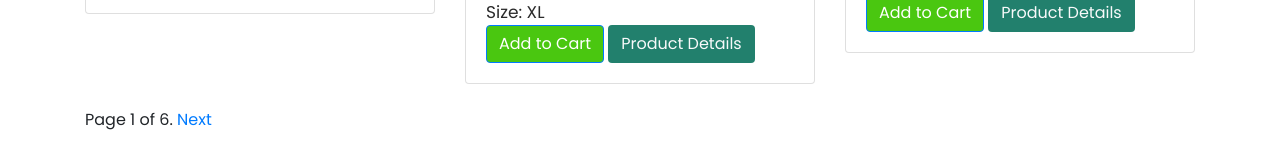
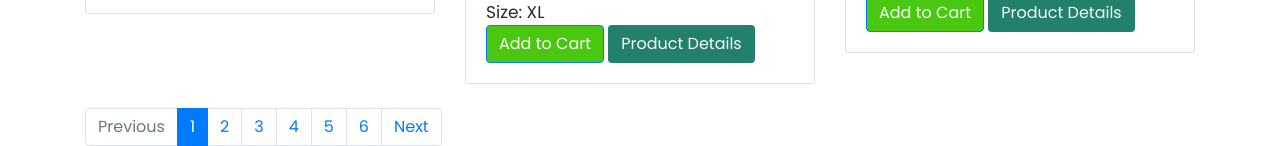
Before and after one commit to tanmoymondal1312/HEXASHOP, a Django app: page /store/filteritems/ in a window 1280 px wide. Shown: the part 1015-1161 px from the top of the page. Run offline with Django 4.2, Linux system fonts and the light colour scheme; data comes from the database, SQL or seed files in the repository; some libraries are stand-ins or nearby versions.

Commit message:
After successfully complete filter

```diff
--- a/store/templates/filter_items.html
+++ b/store/templates/filter_items.html
@@ -25,7 +25,40 @@
     </div>
 
     <nav class="mt-4" aria-label="Page navigation sample">
-      {% include 'pagination.html' with page=products %}
+      {% if products.has_other_pages %}
+      <ul class="pagination">
+        {% if products.has_previous %}
+        <li class="page-item">
+          <a class="page-link"
+            href="?page={{products.previous_page_number}}&field1={{field1}}&field2={{field2}}&field3={{field3}}&field4={{field4}}">Previous</a>
+        </li>
+        {% else %}
+        <li class="page-item disabled">
+          <a class="page-link" href="#">Previous</a>
+        </li>
+        {% endif %}
+        {% for i in products.paginator.page_range %}
+        {% if products.number == i %}
+        <li class="page-item active">
+          <a class="page-link" href="#">{{i}}</a>
+        </li>
+        {% else %}
+        <li class="page-item">
+          <a class="page-link"
+            href="?page={{i}}&field1={{field1}}&field2={{field2}}&field3={{field3}}&field4={{field4}}">{{i}}</a>
+        </li>
+        {% endif %} {% endfor %} {% if products.has_next %}
+        <li class="page-item">
+          <a class="page-link"
+            href="?page={{products.next_page_number}}&field1={{field1}}&field2={{field2}}&field3={{field3}}&field4={{field4}}">Next</a>
+        </li>
+        {% else %}
+        <li class="page-item disabled">
+          <a class="page-link" href="#">Next</a>
+        </li>
+        {% endif %}
+      </ul>
+      {% endif %}
     </nav>
 
 
--- a/store/views.py
+++ b/store/views.py
@@ -36,51 +36,52 @@ def store(request, category_slug=None):
 
 @csrf_exempt
 def FilterItems(request):
-    products = Product.objects.filter(is_available=True)  # Initialize with an empty queryset
-    context = {}
-    product_count = 0
+    products = Product.objects.filter(is_available=True)
 
-    if request.method == 'POST':
+    min_price = request.GET.get('field1')
+    max_price = request.GET.get('field2')
+    size = request.GET.get('field3')
+    color = request.GET.get('field4')
 
-        form = MyForm(request.POST)
-        if form.is_valid():
-            print('hello')
-            field1_value = form.cleaned_data['field1']
-            field2_value = form.cleaned_data['field2']
-            field3_value = form.cleaned_data['field3']
-            field4_value = form.cleaned_data['field4']
+    # Create an empty Q object to combine filter conditions
+    filter_conditions = Q()
 
-            print(field1_value)
-            print(field2_value)
-            print(field3_value)
+    if min_price:
+        filter_conditions &= Q(price__gte=float(min_price))
 
-            if field1_value !=None and field2_value !=None and field3_value != 'None' and field4_value != 'None':
-                products = Product.objects.filter(is_available=True, price__range=(field1_value, field2_value),sizes=field3_value,color=field4_value)
-                product_count = products.count()
+    if max_price:
+        filter_conditions &= Q(price__lte=float(max_price))
 
-            elif field1_value !=None and field2_value !=None and field3_value != 'None':
-                products = Product.objects.filter(is_available=True, price__range=(field1_value, field2_value),sizes=field3_value)
-                product_count = products.count()
+    if size and size != 'None':
+        filter_conditions &= Q(sizes=size)
 
-            elif field1_value !=None and field2_value !=None:
-                products = Product.objects.filter(is_available=True, price__range=(field1_value, field2_value))
-                product_count = products.count()
+    if color and color != 'None':
+        filter_conditions &= Q(color=color)
 
-        else:
-            # Handle form validation errors here if needed
-            pass
-    else:
-        # No form submission via POST, create an empty form
-        form = MyForm()
+    print(filter_conditions)
+
+    # Apply the filter conditions
+    products = products.filter(filter_conditions)
+
+    form = MyForm()
+    product_count = products.count()
 
     # Pagination code
-    paginator = Paginator(products,3)
-    page_number = request.GET.get("page",1)
+    paginator = Paginator(products, 3)
+    page_number = request.GET.get("page", 1)
     products = paginator.page(page_number)
 
+    context = {
+        'form': form,
+        'products': products,
+        'p_count': product_count,
+        'field1': min_price,
+        'field2': max_price,
+        'field3': size,
+        'field4': color
+    }
 
-    return render(request, 'filter_items.html', {'form': form, 'products':products})
-
+    return render(request, 'filter_items.html', context)
 
 def product_detail(request, product_id):
     product = get_object_or_404(Product, pk=product_id)
```
